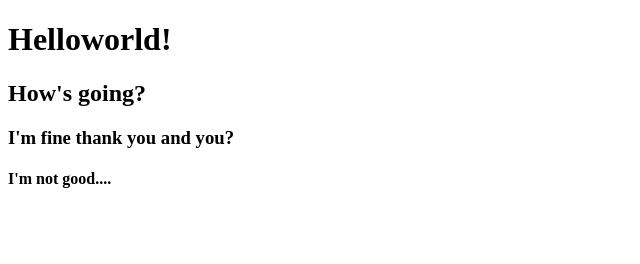
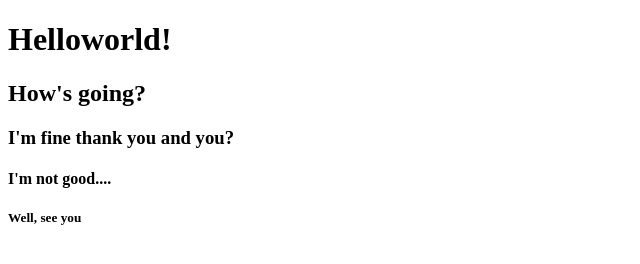
Before and after one commit to Kw-jinwoo/OSS_2, a plain HTML site: page index.html in a window 1280 px wide. Shown: the full height of the page, 0-640 px from the left. Drawn offline with Linux system fonts and the light colour scheme.

Commit message:
secondcommit

```diff
--- a/index.html
+++ b/index.html
@@ -8,4 +8,5 @@
     <h2>How's going?</h2>
     <h3>I'm fine thank you and you?</h3>
     <h4>I'm not good....</h4>
+    <h5>Well, see you</h5>
 </body>
```
